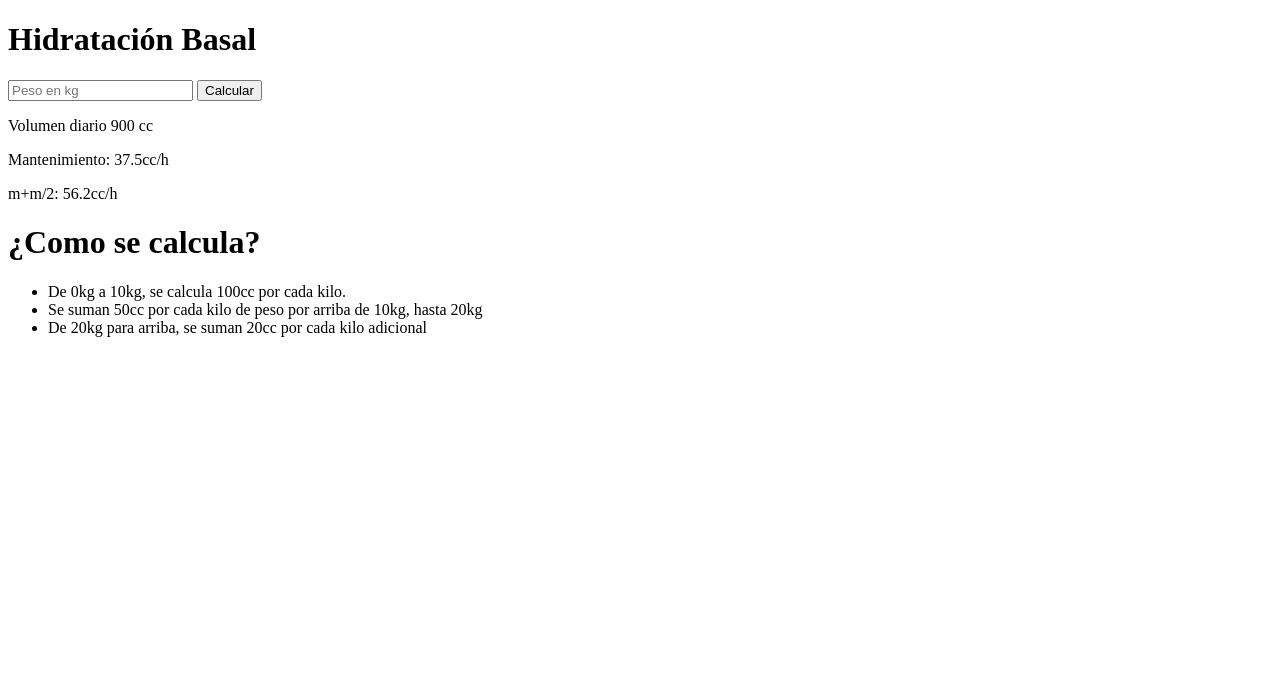
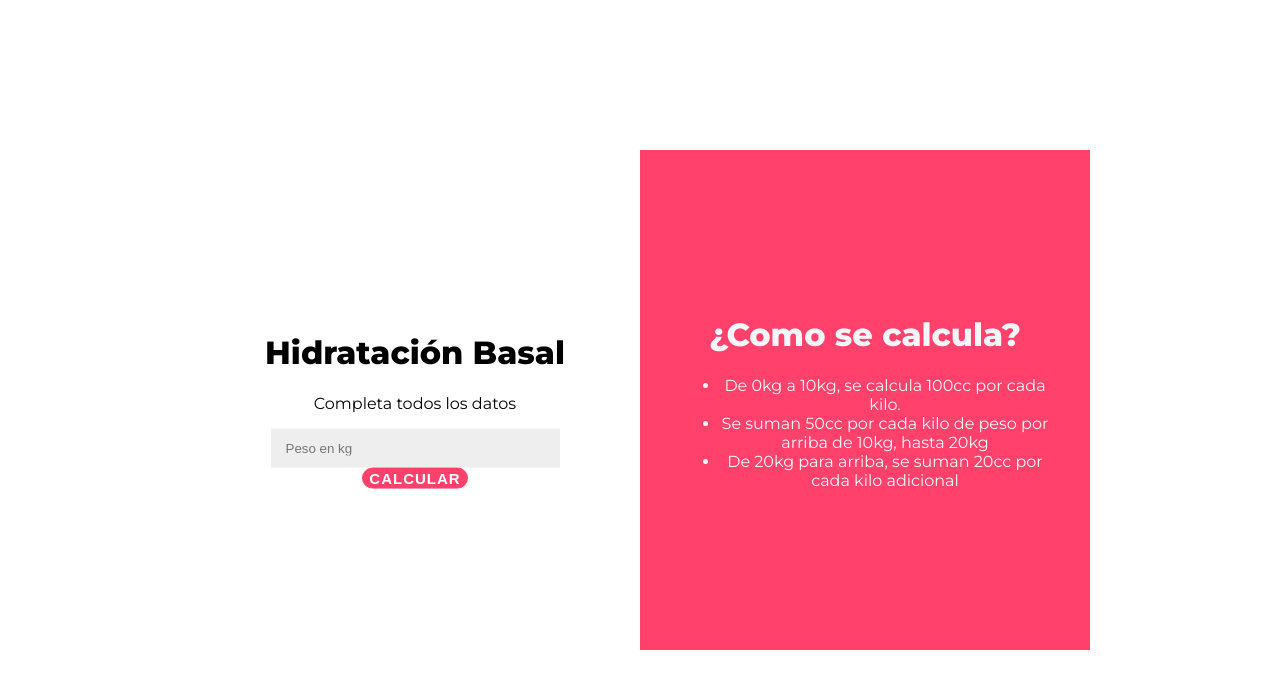
Before and after one commit to DiegoVelazquezValenzuela/calculadorahidrobasal, a plain HTML site: page index.html in a window 1280 px wide. Drawn offline with Linux system fonts and the light colour scheme.

Commit message:
Agregado CSS y modificado el HTML

```diff
--- a/index.html
+++ b/index.html
@@ -4,19 +4,31 @@
         <meta charset="UTF-8">
         <meta name="viewport" content="width=device-width, initial-scale=1.0">
         <title>Calculadora Hidrobasal</title>
+        <link rel="stylesheet" href="style.css">
     </head>
     <body>
+        <div id="contenedor" >
+            <div id="calculadora" >
+                <div class="contenido">
                     <h1>Hidratación Basal</h1>
-            <input type="number" placeholder="Peso en kg">
-            <button>Calcular</button>
-            <p>Volumen diario 900 cc</p>
-            <p>Mantenimiento: 37.5cc/h</p>
-            <p>m+m/2: 56.2cc/h</p>
+                        <p class="item">Completa todos los datos</p>
+                        <input class="item" id="peso" type="number" placeholder="Peso en kg">
+                        <p class="item" id="error">* Debe completar todos los datos</p>
+                        <button class="item" id="calcular">Calcular</button>
+                        <p class="item resultado" id="flu">71cc/h</p>
+                        <p class="item resultado" id="man">m+m/2: 105cc/h</p>
+                </div>
+            </div>
+            <div id="detalle">
+                <div class="contenido">
                     <h1>¿Como se calcula?</h1>
                     <ul>
                         <li>De 0kg a 10kg, se calcula 100cc por cada kilo.</li>
                         <li>Se suman 50cc por cada kilo de peso por arriba de 10kg, hasta 20kg</li>
                         <li>De 20kg para arriba, se suman 20cc por cada kilo adicional</li>
                     </ul>
+                </div>
+            </div>
+        </div>
     </body>
 </html>
--- /dev/null
+++ b/style.css
@@ -0,0 +1,77 @@
+@import url('https://fonts.googleapis.com/css?family=Montserrat:400,800');
+
+body {
+    font-family: 'Montserrat', sans-serif;
+}
+
+#contenedor {
+    width: 900px;
+    height: 500px;
+    text-align: center;
+    /*Estas 3 lineas se encargan de centrar el div vertical y horizontalmente*/
+    position: absolute;
+    inset: 0;
+    margin: auto;
+}
+
+#calculadora {
+    background: white;
+    /*con estas 3 linas vamos a hacer que quede lado a lado*/
+    width: 50%;
+    height: 100%;
+    float: left;
+}
+
+#detalle {
+    background: #ff416c;
+    width: 50%;
+    height: 100%;
+    float: left;
+    color: #f6f5f7;
+}
+
+.contenido {
+    position: relative;
+    top: 50%;
+    transform: translateY(-50%);
+    overflow: hidden;
+    padding: 40px;
+}
+
+input {
+    width: 70%;
+    padding: 12px 15px;
+    border: none;
+    background-color: #eee;
+}
+
+button {
+    font-size: 15px;
+    font-weight: bold;
+    padding: 12 px 45px;
+    border-radius: 30px;
+    background-color: #ff416c;
+    border: 1px solid #ff416c;
+    color: #ffffff;
+    text-transform: uppercase;
+    letter-spacing: 1px;
+    transition: transform 20ms ease-in;
+}
+
+button:active {
+    transform: scale(0.95);
+}
+
+#error {
+    color: red;
+    font-weight: bold;
+    display: none;
+}
+
+.resultado {
+    color: #0a81d1;
+    font-weight: bold;
+    font-size: 25px;
+    margin-bottom: 5px;
+    display: none;
+}
```
Lines whose indentation alone changed are shown as unchanged.
